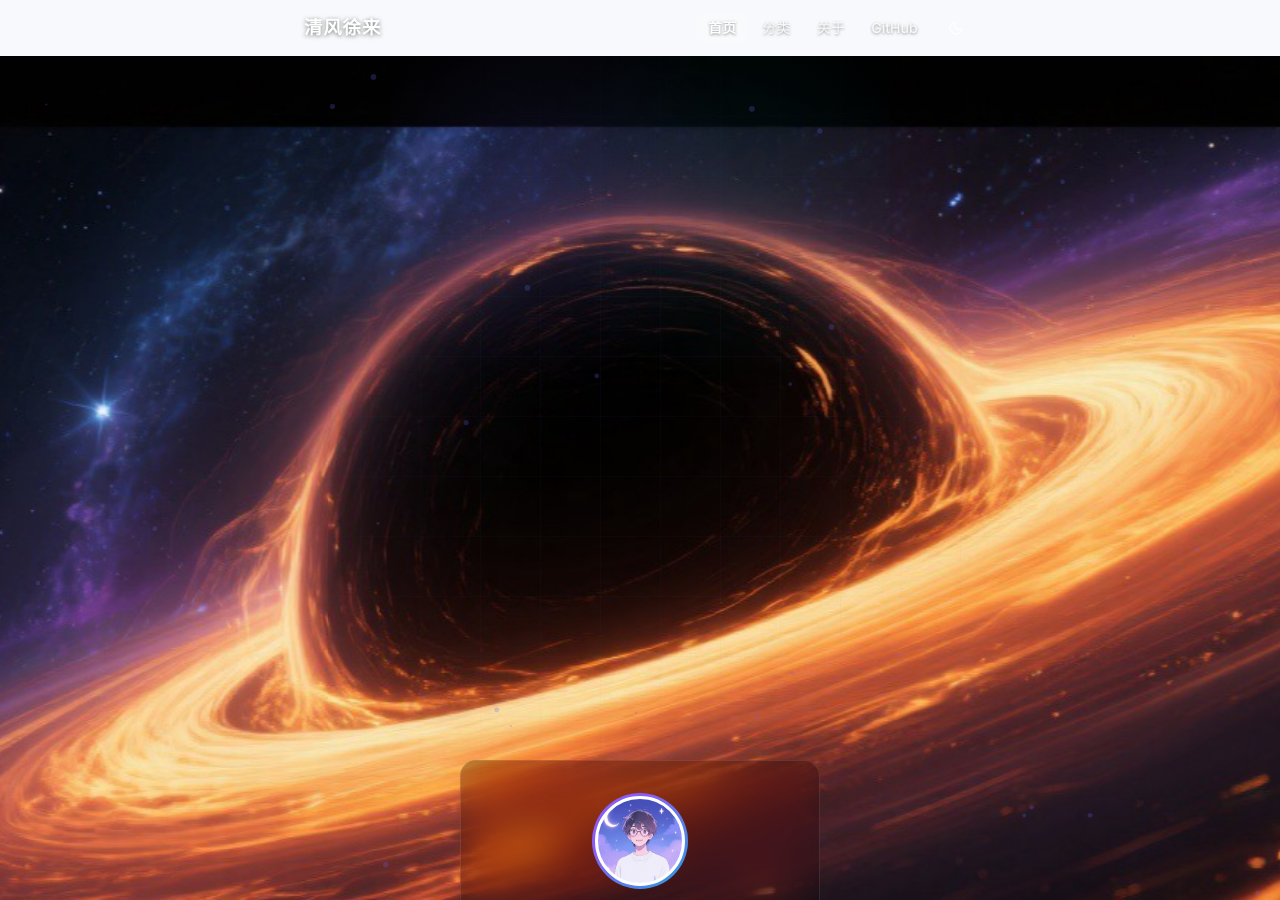
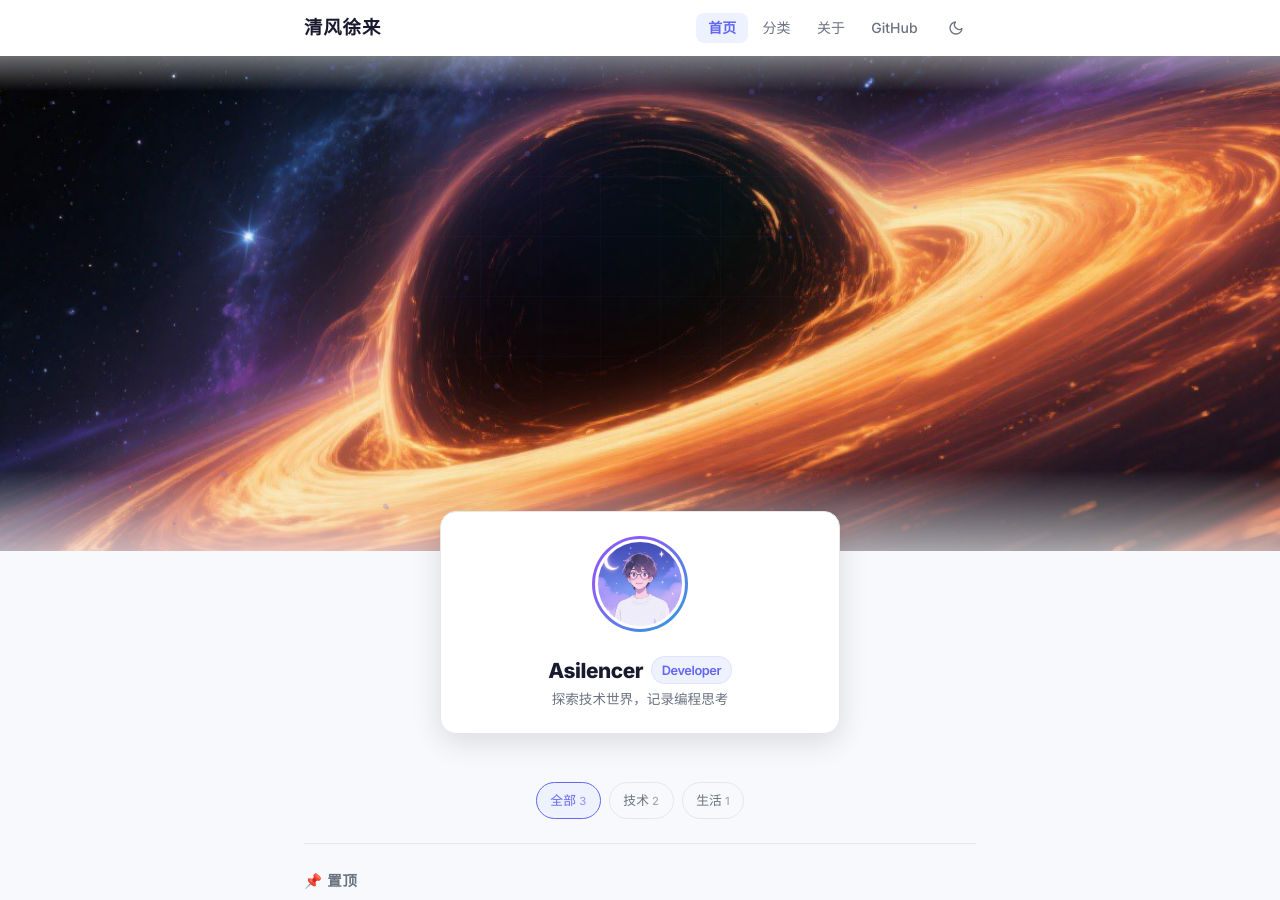
Before and after one commit to Asilencer/asilencer.github.io, a Jekyll site: the page built from index.html, in a window 1280 px wide and 900 px high. Built offline with Jekyll 4.4.1, drawn with Linux system fonts in a browser that asks for light colours.

Commit message:
Card below hero, 3-line layout, gradient fade edges on black hole, restore normal navbar

```diff
--- a/assets/css/style.css
+++ b/assets/css/style.css
@@ -145,16 +145,13 @@ img { max-width: 100%; height: auto; }
   position: sticky;
   top: 0;
   z-index: 100;
-  background: transparent;
+  background: var(--color-surface);
   padding: 0.7rem 0;
   transition: all var(--transition);
 }
 
 .navbar.scrolled {
-  background: rgba(0, 0, 0, 0.3);
-  backdrop-filter: blur(12px);
-  -webkit-backdrop-filter: blur(12px);
-  box-shadow: none;
+  box-shadow: var(--shadow-sm);
 }
 
 .navbar .container {
@@ -166,13 +163,12 @@ img { max-width: 100%; height: auto; }
 .logo {
   font-size: 1.15rem;
   font-weight: 700;
-  color: #ffffff;
+  color: var(--color-text);
   letter-spacing: 0.05em;
-  text-shadow: 0 1px 4px rgba(0, 0, 0, 0.5);
   transition: color var(--transition);
 }
 
-.logo:hover { color: rgba(255, 255, 255, 0.8); }
+.logo:hover { color: var(--color-primary); }
 
 .nav-links {
   display: flex;
@@ -182,23 +178,22 @@ img { max-width: 100%; height: auto; }
 }
 
 .nav-links a {
-  color: rgba(255, 255, 255, 0.85);
+  color: var(--color-text-secondary);
   font-weight: 500;
   font-size: 0.875rem;
   padding: 0.4rem 0.75rem;
   border-radius: var(--radius-sm);
   transition: all var(--transition);
-  text-shadow: 0 1px 3px rgba(0, 0, 0, 0.4);
 }
 
 .nav-links a:hover {
-  color: #ffffff;
-  background: rgba(255, 255, 255, 0.15);
+  color: var(--color-primary);
+  background: var(--color-tag-bg);
 }
 
 .nav-links a.active {
-  color: #ffffff;
-  background: rgba(255, 255, 255, 0.15);
+  color: var(--color-primary);
+  background: var(--color-tag-bg);
   font-weight: 600;
 }
 
@@ -206,7 +201,7 @@ img { max-width: 100%; height: auto; }
 .theme-toggle {
   background: none;
   border: none;
-  color: rgba(255, 255, 255, 0.85);
+  color: var(--color-text-secondary);
   padding: 0.4rem 0.75rem;
   border-radius: var(--radius-sm);
   cursor: pointer;
@@ -224,8 +219,8 @@ img { max-width: 100%; height: auto; }
 }
 
 .theme-toggle:hover {
-  color: #ffffff;
-  background: rgba(255, 255, 255, 0.15);
+  color: var(--color-primary);
+  background: var(--color-tag-bg);
 }
 
 .theme-toggle .icon-sun {
@@ -272,20 +267,47 @@ img { max-width: 100%; height: auto; }
 /* ===== Hero Section ===== */
 .hero {
   position: relative;
-  min-height: 560px;
+  height: 55vh;
+  min-height: 380px;
   overflow: hidden;
 }
 
 /* Black hole background - only in hero area */
 .hero-bg {
   position: absolute;
+  top: -30px;
+  left: 0;
+  right: 0;
+  bottom: -30px;
+  background: url('/assets/img/blackhole.jpg') center 30% / cover no-repeat;
+  animation: blackholeDrift 30s ease-in-out infinite alternate;
+  z-index: 0;
+}
+
+/* Top fade: navbar blends into black hole */
+.hero-bg::before {
+  content: '';
+  position: absolute;
   top: 0;
   left: 0;
   right: 0;
+  height: 80px;
+  background: linear-gradient(to bottom, var(--color-surface), transparent);
+  z-index: 1;
+  pointer-events: none;
+}
+
+/* Bottom fade: black hole blends into page background */
+.hero-bg::after {
+  content: '';
+  position: absolute;
   bottom: 0;
-  background: url('/assets/img/blackhole.jpg') center 15% / cover no-repeat;
-  animation: blackholeDrift 30s ease-in-out infinite alternate;
-  z-index: 0;
+  left: 0;
+  right: 0;
+  height: 120px;
+  background: linear-gradient(to top, var(--color-bg), transparent);
+  z-index: 1;
+  pointer-events: none;
 }
 
 [data-theme="dark"] .hero-bg {
@@ -338,30 +360,18 @@ img { max-width: 100%; height: auto; }
   z-index: 2;
 }
 
-.hero-content {
-  position: relative;
-  z-index: 3;
-  text-align: center;
-  padding-top: 55%;
-}
-
-.profile-card {
-  margin: 0 auto;
-}
-
 /* Profile Card */
 .profile-card {
-  background: rgba(0, 0, 0, 0.25);
-  backdrop-filter: blur(20px) saturate(150%);
-  -webkit-backdrop-filter: blur(20px) saturate(150%);
-  border: 1px solid rgba(255, 255, 255, 0.1);
+  background: var(--color-surface);
+  border: 1px solid var(--color-border);
   border-radius: var(--radius-lg);
-  padding: 2rem 2.5rem;
-  max-width: 360px;
-  margin: 0 auto;
+  padding: 1.5rem 2rem;
+  max-width: 400px;
+  margin: -2.5rem auto 1.5rem;
   text-align: center;
+  box-shadow: var(--shadow-lg);
   position: relative;
-  overflow: hidden;
+  z-index: 5;
 }
 
 /* Animated glow behind card */
@@ -420,30 +430,32 @@ img { max-width: 100%; height: auto; }
 }
 
 .profile-name {
-  font-size: 1.4rem;
+  font-size: 1.3rem;
   font-weight: 800;
   letter-spacing: -0.02em;
-  margin-bottom: 0.25rem;
-  color: #ffffff;
-  text-shadow: 0 1px 4px rgba(0, 0, 0, 0.5);
+  margin-bottom: 0;
+  display: flex;
+  align-items: center;
+  justify-content: center;
+  gap: 0.5rem;
+  flex-wrap: wrap;
 }
 
 .profile-role {
-  color: rgba(255, 255, 255, 0.9);
+  color: var(--color-primary);
   font-size: 0.8rem;
   font-weight: 600;
-  margin-bottom: 0.5rem;
   display: inline-block;
-  padding: 0.12rem 0.65rem;
-  background: rgba(255, 255, 255, 0.12);
+  padding: 0.1rem 0.6rem;
+  background: var(--color-tag-bg);
   border-radius: 999px;
-  border: 1px solid rgba(255, 255, 255, 0.15);
+  border: 1px solid rgba(99, 102, 241, 0.1);
 }
 
 .profile-bio {
-  color: rgba(255, 255, 255, 0.75);
+  color: var(--color-text-secondary);
   font-size: 0.85rem;
-  line-height: 1.6;
+  line-height: 1.5;
   margin-bottom: 0;
 }
 
--- a/index.html
+++ b/index.html
@@ -4,19 +4,16 @@ layout: default
 <section class="hero">
   <div class="hero-bg"></div>
   <canvas id="particles-canvas"></canvas>
-  <div class="hero-content container">
-    <div class="profile-card">
-      <div class="profile-avatar-ring">
-        <div class="profile-avatar" style="background-image: url('/assets/img/avatar.jpg'); background-size: cover; background-position: center;"></div>
-      </div>
-      <h1 class="profile-name">{{ site.author.name }}</h1>
-      <p class="profile-role">{{ site.author.role }}</p>
-      <p class="profile-bio">{{ site.description }}</p>
-    </div>
-  </div>
 </section>
 
 <div class="container">
+  <div class="profile-card">
+    <div class="profile-avatar-ring">
+      <div class="profile-avatar" style="background-image: url('/assets/img/avatar.jpg'); background-size: cover; background-position: center;"></div>
+    </div>
+    <h1 class="profile-name">{{ site.author.name }} <span class="profile-role">{{ site.author.role }}</span></h1>
+    <p class="profile-bio">{{ site.description }}</p>
+  </div>
   <nav class="category-nav">
     <a href="/" class="active">全部<span class="count">{{ site.posts.size }}</span></a>
     {% assign cats = site.categories | sort %}
```
